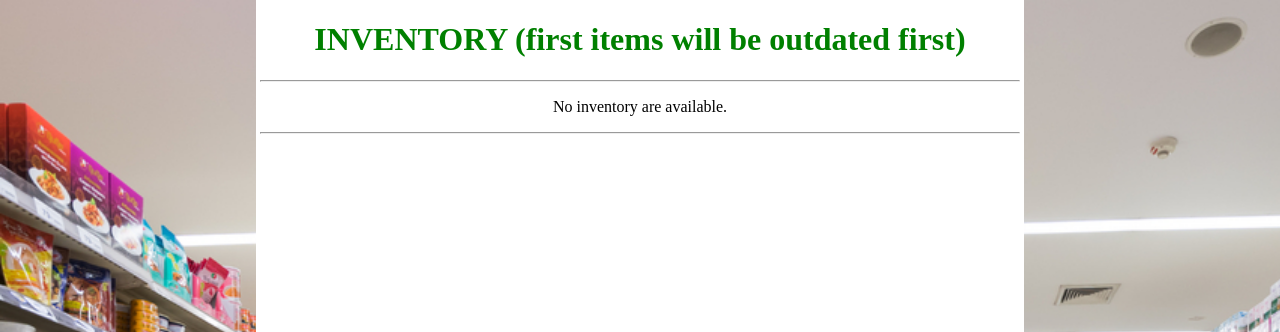
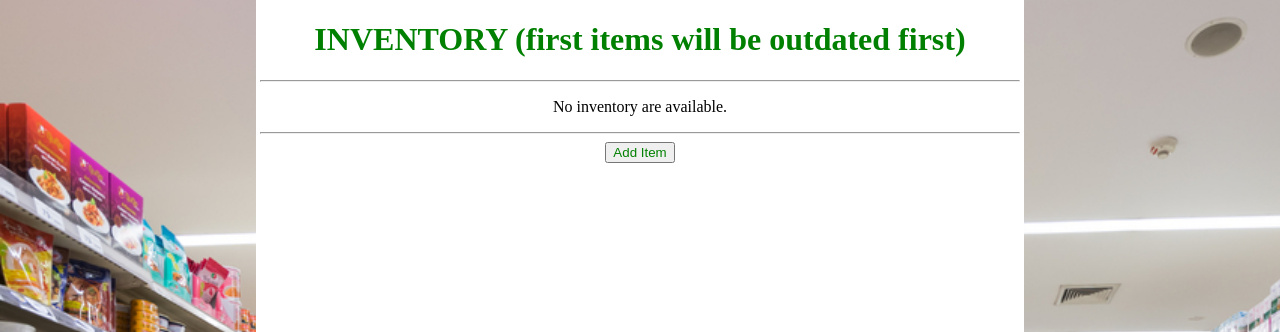
Before and after one commit to nikolouska/testCBplus, a Django app: page /inventory/ in a window 1280 px wide. Shown: the top 332 px of the page. Run offline with Django 3.2, Linux system fonts and the light colour scheme; data that the repository does not hold is empty.

Commit message:
add some button for redirection

```diff
--- a/inventory/templates/inventory/detail.html
+++ b/inventory/templates/inventory/detail.html
@@ -58,4 +58,5 @@
     Expiry date : {{ item.expiry_date }}
     </p>
     <hr>
+    <button><a href="../">Back</a></button>
 </body>
--- a/inventory/templates/inventory/index.html
+++ b/inventory/templates/inventory/index.html
@@ -64,5 +64,6 @@
         <p>No inventory are available.</p>
     {% endif %}
     <hr>
+    <button><a href="form">Add Item</a></button>
 </body>
 </html>
```
